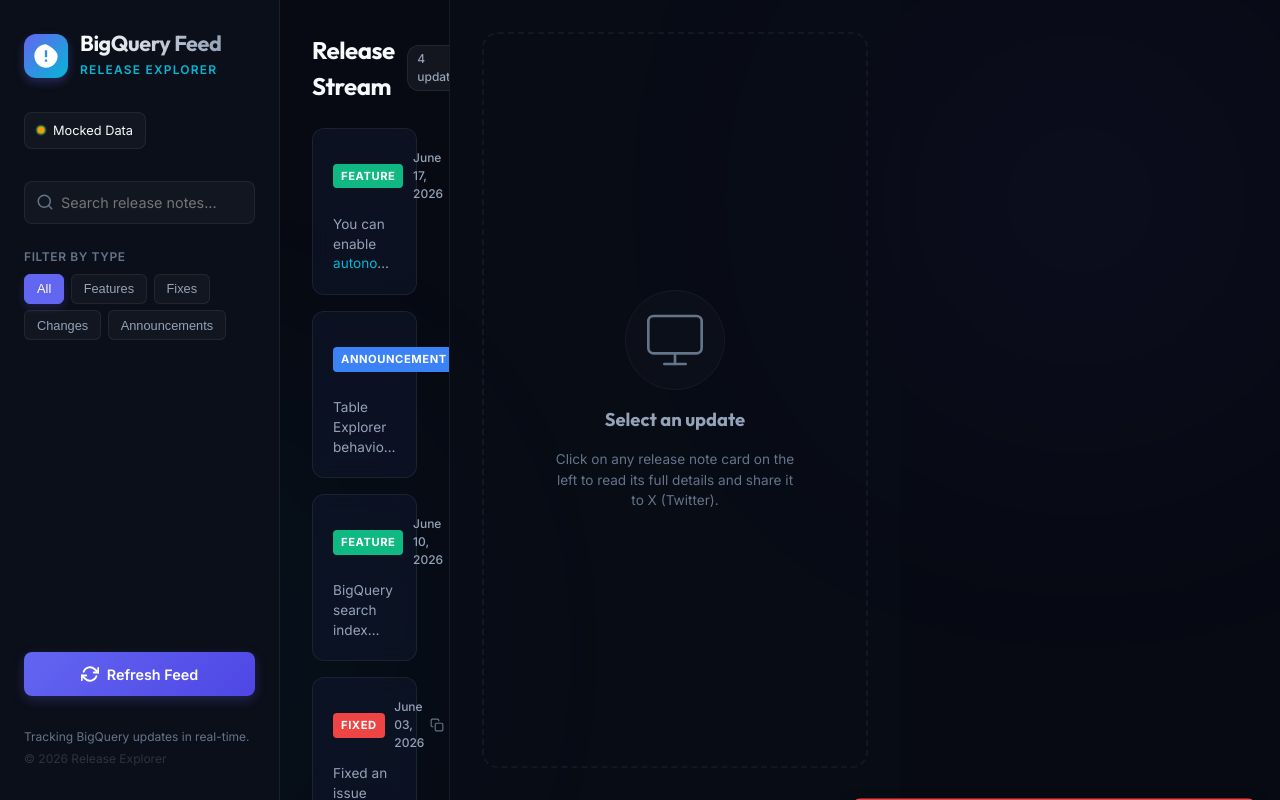
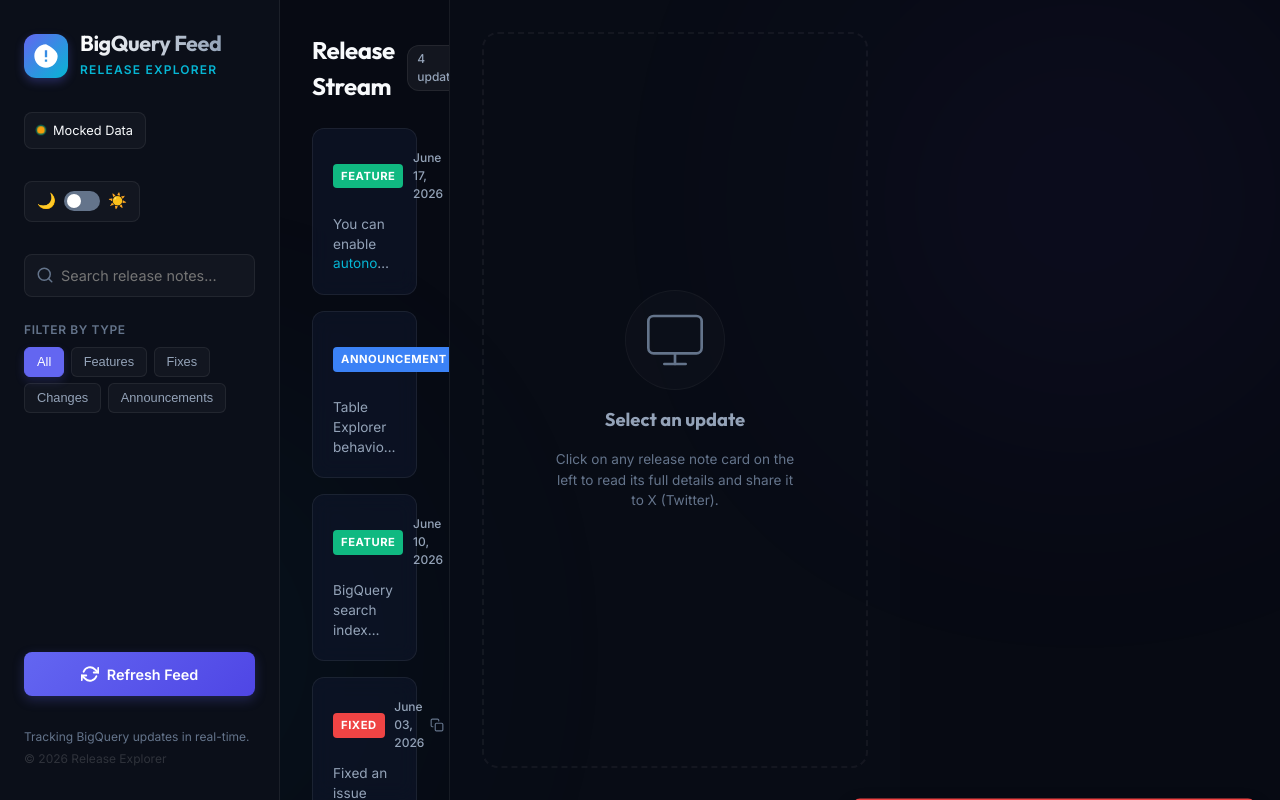
Before and after one commit to saadbutt27/saad-agy-event-talks-app, a Flask app: page / in a window 1280 px wide. Run offline with Flask 3, Linux system fonts and the light colour scheme; data that the repository does not hold is empty.

Commit message:
Implement light/dark theme switcher utility

```diff
--- a/static/app.js
+++ b/static/app.js
@@ -36,6 +36,7 @@ const drawerContentContainer = document.getElementById('drawerContentContainer')
 // Toast Notification
 const toast = document.getElementById('toast');
 const toastMsg = document.getElementById('toastMsg');
+const themeToggle = document.getElementById('themeToggle');
 
 // Initialize
 document.addEventListener('DOMContentLoaded', () => {
@@ -99,6 +100,23 @@ function setupEventListeners() {
     document.addEventListener('keydown', (e) => {
         if (e.key === 'Escape') {
             closeMobileDrawer();
+        }
+    });
+
+    // Theme toggling initialization & event listener
+    const savedTheme = localStorage.getItem('theme') || 'dark';
+    document.documentElement.setAttribute('data-theme', savedTheme);
+    themeToggle.checked = savedTheme === 'light';
+
+    themeToggle.addEventListener('change', (e) => {
+        if (e.target.checked) {
+            document.documentElement.setAttribute('data-theme', 'light');
+            localStorage.setItem('theme', 'light');
+            showToast('Light theme enabled!');
+        } else {
+            document.documentElement.setAttribute('data-theme', 'dark');
+            localStorage.setItem('theme', 'dark');
+            showToast('Dark theme enabled!');
         }
     });
 }
--- a/static/style.css
+++ b/static/style.css
@@ -14,6 +14,9 @@
     --text-primary: #f8fafc;
     --text-secondary: #94a3b8;
     --text-muted: #64748b;
+
+    /* Glow Settings */
+    --glow-opacity: 0.12;
 
     /* Accent & Brand Colors */
     --color-primary: #6366f1; /* Indigo */
@@ -42,6 +45,30 @@
     /* Typography */
     --font-heading: 'Outfit', 'Inter', system-ui, -apple-system, sans-serif;
     --font-body: 'Inter', system-ui, -apple-system, sans-serif;
+}
+
+:root[data-theme="light"] {
+    /* Color Palette */
+    --bg-main: #f1f5f9;
+    --bg-card: rgba(255, 255, 255, 0.75);
+    --bg-header: #ffffff;
+    --bg-composer: #f8fafc;
+    --border-color: rgba(0, 0, 0, 0.08);
+    --border-hover: rgba(99, 102, 241, 0.45);
+
+    /* Text Colors */
+    --text-primary: #0f172a;
+    --text-secondary: #475569;
+    --text-muted: #64748b;
+
+    /* Glow Settings */
+    --glow-opacity: 0.06;
+
+    /* Shadows Override */
+    --shadow-sm: 0 1px 2px 0 rgba(0, 0, 0, 0.02);
+    --shadow-md: 0 4px 6px -1px rgba(0, 0, 0, 0.03), 0 2px 4px -1px rgba(0, 0, 0, 0.02);
+    --shadow-lg: 0 10px 15px -3px rgba(0, 0, 0, 0.05), 0 4px 6px -2px rgba(0, 0, 0, 0.03);
+    --shadow-neon: 0 0 20px rgba(99, 102, 241, 0.06);
 }
 
 /* ==========================================================================
@@ -87,7 +114,7 @@ body {
     filter: blur(140px);
     z-index: -1;
     pointer-events: none;
-    opacity: 0.12;
+    opacity: var(--glow-opacity, 0.12);
 }
 .glow-purple {
     background: radial-gradient(circle, #8b5cf6 0%, transparent 70%);
@@ -190,6 +217,72 @@ body {
     0% { transform: scale(0.95); box-shadow: 0 0 0 0 rgba(16, 185, 129, 0.7); }
     70% { transform: scale(1); box-shadow: 0 0 0 6px rgba(16, 185, 129, 0); }
     100% { transform: scale(0.95); box-shadow: 0 0 0 0 rgba(16, 185, 129, 0); }
+}
+
+/* Theme Toggle Switch */
+.theme-toggle-container {
+    display: flex;
+    align-items: center;
+    gap: 0.5rem;
+    background: rgba(255, 255, 255, 0.03);
+    border: 1px solid var(--border-color);
+    padding: 0.5rem 0.75rem;
+    border-radius: 8px;
+    align-self: flex-start;
+}
+:root[data-theme="light"] .theme-toggle-container {
+    background: rgba(0, 0, 0, 0.02);
+}
+
+.theme-toggle-icon {
+    font-size: 0.95rem;
+    user-select: none;
+}
+
+.theme-switch {
+    position: relative;
+    display: inline-block;
+    width: 36px;
+    height: 20px;
+}
+
+.theme-switch input {
+    opacity: 0;
+    width: 0;
+    height: 0;
+}
+
+.slider {
+    position: absolute;
+    cursor: pointer;
+    top: 0;
+    left: 0;
+    right: 0;
+    bottom: 0;
+    background-color: var(--text-muted);
+    transition: .3s;
+    border-radius: 20px;
+}
+
+.slider:before {
+    position: absolute;
+    content: "";
+    height: 14px;
+    width: 14px;
+    left: 3px;
+    bottom: 3px;
+    background-color: white;
+    transition: .3s;
+    border-radius: 50%;
+    box-shadow: var(--shadow-sm);
+}
+
+input:checked + .slider {
+    background-color: var(--color-primary);
+}
+
+input:checked + .slider:before {
+    transform: translateX(16px);
 }
 
 /* Controls Panel (Search & Filters) */
--- a/templates/index.html
+++ b/templates/index.html
@@ -36,6 +36,16 @@
             <div class="feed-status" id="feedStatus">
                 <span class="status-dot pulses"></span>
                 <span class="status-text">Connecting...</span>
+            </div>
+
+            <!-- Theme Switcher -->
+            <div class="theme-toggle-container">
+                <span class="theme-toggle-icon">🌙</span>
+                <label class="theme-switch" for="themeToggle">
+                    <input type="checkbox" id="themeToggle" aria-label="Toggle light theme">
+                    <span class="slider"></span>
+                </label>
+                <span class="theme-toggle-icon">☀️</span>
             </div>
 
             <!-- Search and Filter Panel -->
```
